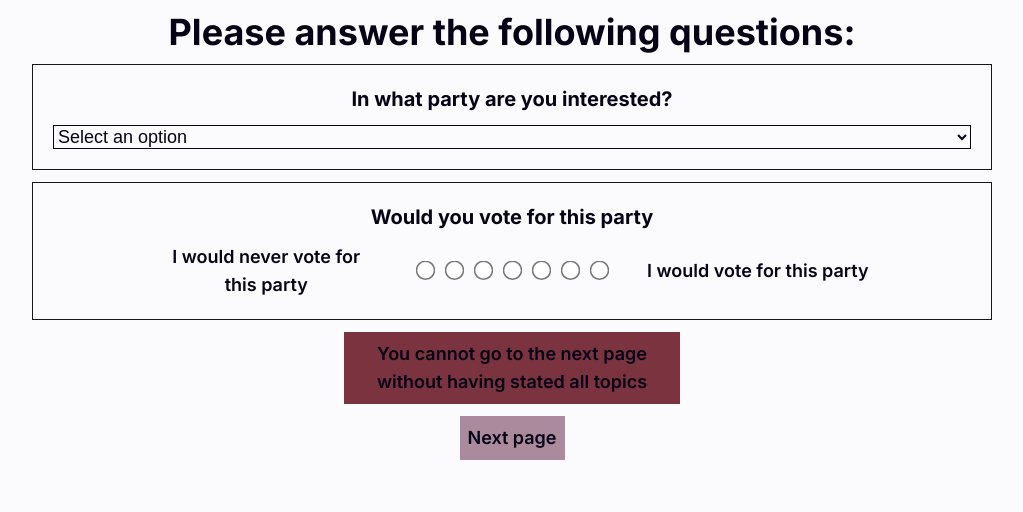
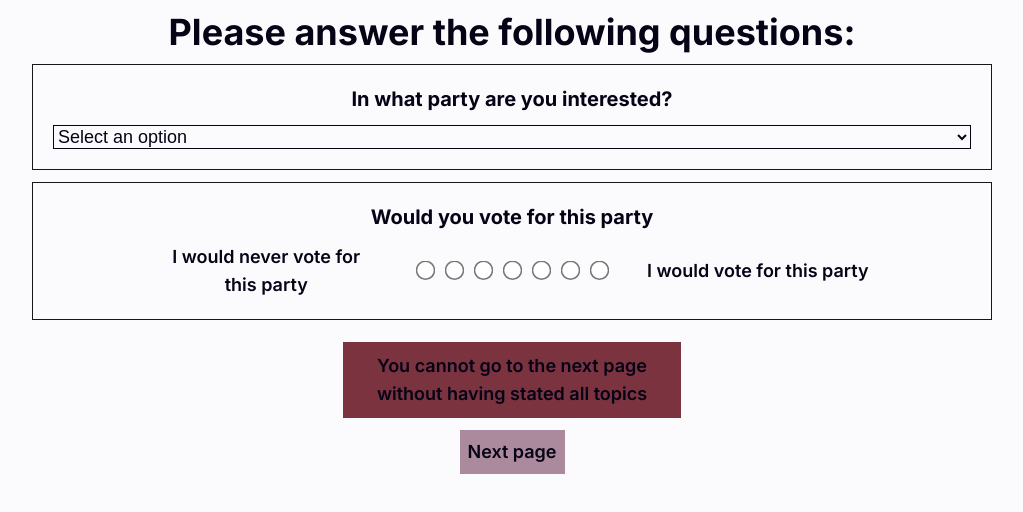
Before and after one commit to FelixHornberger/quote-and-vote, a Next.js app: page /pre-task in a window 1280 px wide. Both pictures are taken after a click on the button "Next page". Shown: the top 512 px of the page, without its empty margins (128-1151 px from the left). Built offline with nearby package versions, Linux system fonts and the light colour scheme.

Commit message:
Changes to UserFeedback
Added top margin + changed padding value

```diff
--- a/components/UserFeedback.tsx
+++ b/components/UserFeedback.tsx
@@ -1,7 +1,7 @@
 export default function UserFeedback({feedbackText}: {feedbackText: string}) {
     return (
         <div className="flex flex-col">
-            <div className="flex justify-center place-self-center bg-custom-secondary w-3/5 p-2">
+            <div className="flex justify-center place-self-center bg-custom-secondary w-3/5 p-2.5 mt-2.5">
                 <p>{feedbackText}</p>
             </div>
         </div>
```
